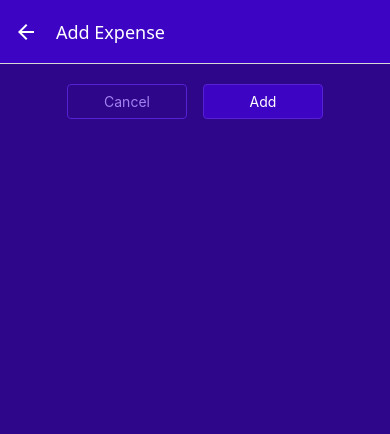
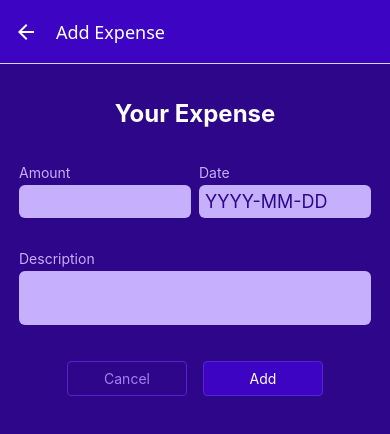
Before and after one commit to Merenylmz/ExpenseTrackerApp, a React Native app: screen /ManageExpense in a window 390 px wide. Shown: the top 434 px of the page. Built offline with nearby package versions, Linux system fonts and the light colour scheme.

Commit message:
DemoVersion

```diff
--- /dev/null
+++ b/components/ManageExpense/ExpenseForm.js
@@ -0,0 +1,75 @@
+import { Alert, Button, StyleSheet, Text, View } from "react-native";
+import React, { useState } from "react";
+import Input from "./Input";
+import CustomButton from "../UI/CustomButton";
+
+const ExpenseForm = ({isEditing, onSubmit, onCancel, defaultValues}) => {
+  const [inputs, setInputs] = useState({amount: defaultValues ? defaultValues.amount.toString() : "",
+    date: defaultValues && defaultValues.date,
+    description: defaultValues ? defaultValues.description: ""});
+
+  const handleSubmit = () =>{
+    const expenseData = {
+      amount: +inputs.amount,
+      date: new Date(inputs.date),
+      description: inputs.description
+    };
+    const amountIsValid = expenseData.amount > 0 && !isNaN(expenseData.amount)
+    const dateIsValid = new Date(expenseData.date) === "Invalid Date";
+    const descriptionIsValid = expenseData.description.trim().length > 0
+    if (!amountIsValid || !dateIsValid || !descriptionIsValid) {
+      return Alert.alert("Invalid Input", "Please Check your input values");
+    }
+    onSubmit(expenseData);
+  }
+
+  return (
+    <View>
+      <View style={styles.inputsContainer}>
+        <View style={{flex: 1}}>
+          <Input label={"Amount"} textInputConfig={{
+            keyboardType: "decimal-pad",
+            onChangeText: (e)=>setInputs({...inputs, amount: e}),
+            value: inputs.amount
+          }}
+          />
+
+        </View>
+        <View style={{flex: 1}}>
+          <Input label={"Date"} textInputConfig={{
+            placeholder: "YYYY-MM-DD",
+            maxLength: 10,
+            onChangeText: (e)=>setInputs({...inputs, date: e}),
+            value: inputs.date
+          }}/>
+        </View>
+      </View>
+      <Input label={"Description"} textInputConfig={{
+        onChangeText: (e)=>setInputs({...inputs, description: e}),
+        multiline: true, // Like TextArea in HTML
+        value: inputs.description
+      }}/>
+
+
+      <View style={styles.buttonsContainer}>
+        <CustomButton onPress={onCancel} mode={"flat"}>Cancel</CustomButton>
+        <CustomButton onPress={()=>handleSubmit()}>{isEditing ? "Edit" : "Add"}</CustomButton>
+      </View>
+    </View>
+  );
+};
+
+export default ExpenseForm;
+
+const styles = StyleSheet.create({
+  inputsContainer: {
+    flexDirection: "row",
+    justifyContent: "space-between"
+  },
+  buttonsContainer: {
+    flexDirection: "row",
+    alignItems: "center",
+    justifyContent: "center",
+    marginVertical: 20
+  },
+});
--- /dev/null
+++ b/components/ManageExpense/Input.js
@@ -0,0 +1,42 @@
+import { StyleSheet, Text, TextInput, View } from "react-native";
+import GlobalStyles from "../../constants/styles";
+
+const Input = ({label, textInputConfig, value}) => {
+    let inputStyles = [styles.input];
+
+    if (textInputConfig && textInputConfig.multiline) {
+        inputStyles.push(textInputConfig.multiline);
+    }
+
+    return (
+        <View style={styles.container}>
+            <Text style={styles.label}>{label}</Text>
+            <TextInput style={inputStyles} {...textInputConfig}/>
+        </View>
+    );
+};
+
+export default Input;
+
+const styles = StyleSheet.create({
+    container: {
+        marginHorizontal: 4,
+        marginVertical: 16,
+    },
+    label: {
+        fontSize: 14,
+        color: GlobalStyles.colors.primary100,
+        marginBottom: 4
+    },
+    input: {
+        backgroundColor: GlobalStyles.colors.primary100,
+        color: GlobalStyles.colors.primary700,
+        padding: 6,
+        borderRadius: 6,
+        fontSize: 18,
+    },
+    inputMultiline: {
+        minHeight: 100,
+        textAlignVertical: "top"
+    }
+});
--- a/screens/ManageExpense.js
+++ b/screens/ManageExpense.js
@@ -1,16 +1,22 @@
 import { StyleSheet, Text, View } from "react-native";
-import React, { useLayoutEffect } from "react";
+import { useLayoutEffect } from "react";
 import IconButton from "../components/UI/IconButton";
 import GlobalStyles from "../constants/styles";
-import CustomButton from "../components/UI/CustomButton";
-import { useNavigation } from "@react-navigation/native";
-import { useDispatch } from "react-redux";
+import { useDispatch, useSelector } from "react-redux";
 import { addExpense, deleteExpense, editExpense } from "../store/slices/expenses";
+import ExpenseForm from "../components/ManageExpense/ExpenseForm";
 
 const ManageExpense = ({route, navigation}) => {
   const expenseId = route.params?.expenseId;
   const isEditing = !!expenseId;
   const dispatch = useDispatch();
+  const expenses = useSelector((state)=>state.expenses.expense);
+  const selectedExpense = expenses.find(item=>{
+    if (!item) return false;
+    return item.id == expenseId
+  });
+
+
 
   useLayoutEffect(()=>{
     navigation.setOptions({
@@ -19,23 +25,25 @@ const ManageExpense = ({route, navigation}) => {
   }, [navigation, isEditing]);
 
   const deleteButtonHandler = () =>{
+    dispatch(deleteExpense(expenseId));
     navigation.goBack()
   }
 
-  const editOrAddOperationButtonHandler = () =>{
+  const editOrAddOperationButtonHandler = (inputs) =>{
     if (isEditing) {
-      dispatch(editExpense({id: expenseId, description: "asdasdasdadasd", amount: 15, date: new Date().toISOString()}));
+      dispatch(editExpense({id: expenseId, ...inputs}));
     } else {
-      dispatch(addExpense({id: expenseId, description: "aaaaaaaaaaaaaaaaaaaaa", amount: 17, date: new Date().toISOString()}));
+      dispatch(addExpense({...inputs, date: inputs.date.toISOString(), id: expenseId}));
     }
     navigation.goBack()
   }
 
+
   return (
     <View>
-      <View style={styles.buttonsContainer}>
-        <CustomButton onPress={()=>navigation.goBack()} mode={"flat"}>Cancel</CustomButton>
-        <CustomButton onPress={editOrAddOperationButtonHandler}>{isEditing ? "Edit" : "Add"}</CustomButton>
+      <View style={styles.formContainer}>
+        <Text style={styles.title}>Your Expense</Text>
+        <ExpenseForm isEditing={isEditing} onCancel={()=>navigation.goBack()} onSubmit={editOrAddOperationButtonHandler} defaultValues={selectedExpense}/>
       </View>
       {
         isEditing && <View style={styles.deleteContainer}>
@@ -49,11 +57,13 @@ const ManageExpense = ({route, navigation}) => {
 export default ManageExpense;
 
 const styles = StyleSheet.create({
-  buttonsContainer: {
-    flexDirection: "row",
-    alignItems: "center",
-    justifyContent: "center",
+  title: {
+    color: "#fff",
+    fontSize: 24,
+    fontWeight: "bold",
+    textAlign: "center",
     marginVertical: 20
+
   },
   deleteContainer: {
     justifyContent: "center",
@@ -62,5 +72,8 @@ const styles = StyleSheet.create({
     borderTopWidth: 1,
     marginVertical: 15,
     marginHorizontal: 25
+  },
+  formContainer: {
+    padding: 15
   }
 });
--- a/store/slices/expenses.js
+++ b/store/slices/expenses.js
@@ -12,7 +12,7 @@ const expenseSlices = createSlice({
                 id: new Date().toString() + Math.random().toString(),
                 description: action.payload.description,
                 amount: action.payload.amount,
-                date: new Date().toISOString()
+                date: action.payload.date
             });
         },
         deleteExpense: (state, action)=>{
```
